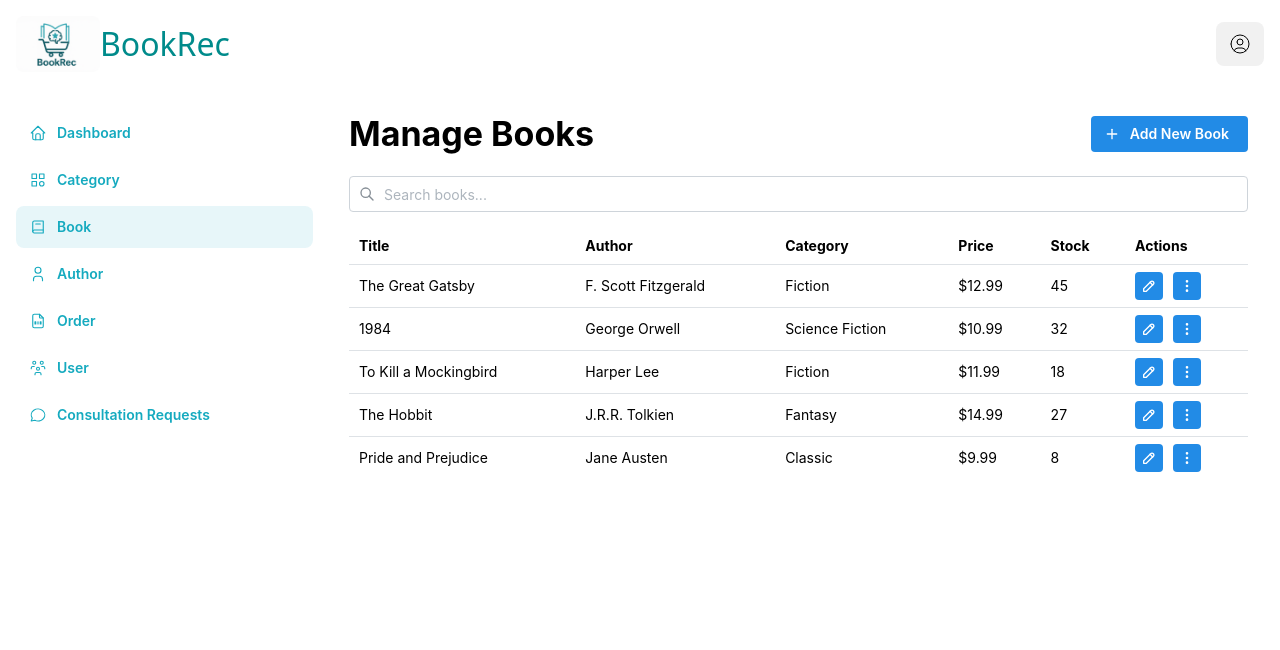
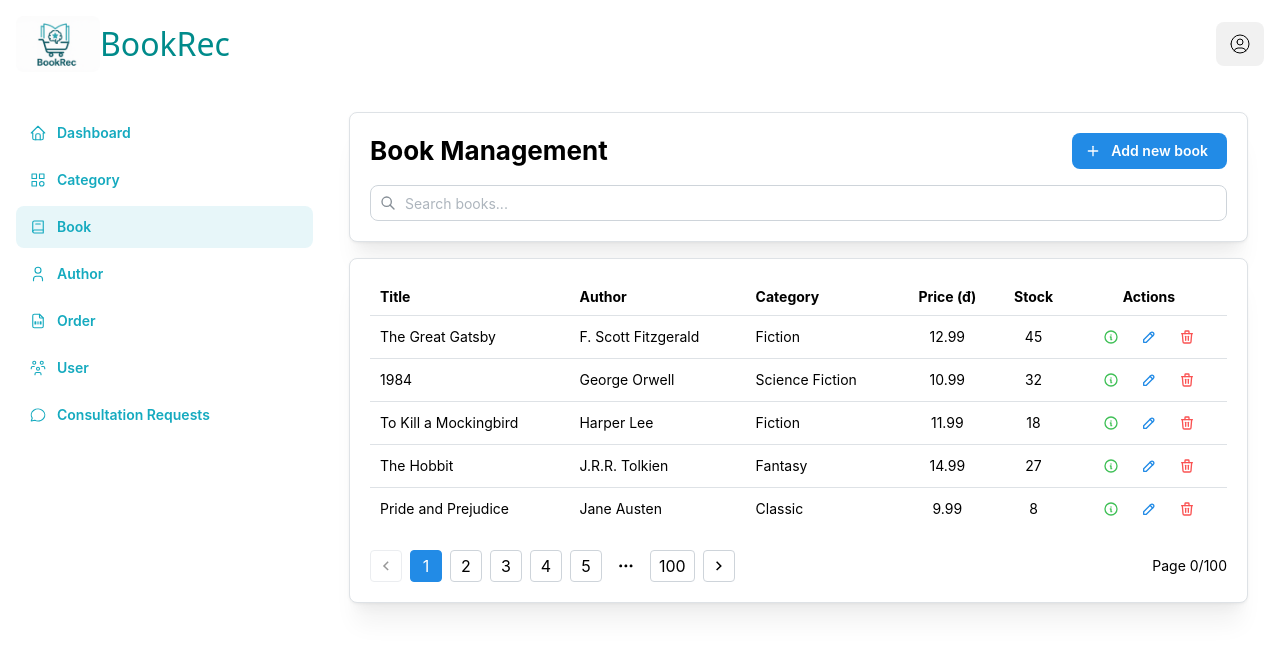
Before and after one commit to hwuhuynguyen/bookstore-frontend, a React (Vite) app: page /admin/books in a window 1280 px wide. Shown: the top 650 px of the page. Built offline with nearby package versions, Linux system fonts and the light colour scheme; no server answers; a web font is replaced by a local one.

Commit message:
feat: update UI for book management page for admin

```diff
--- a/src/pages/AdminBookPage/AdminBookPage.tsx
+++ b/src/pages/AdminBookPage/AdminBookPage.tsx
@@ -1,23 +1,82 @@
-import { Container, Title, Table, Group, Button, TextInput, ActionIcon, Menu, Modal, Select, Textarea, NumberInput } from '@mantine/core';
-import { useState } from 'react';
-import { IconPencil, IconTrash, IconDotsVertical, IconSearch, IconPlus } from '@tabler/icons-react';
+import {
+  Container,
+  Title,
+  Table,
+  Group,
+  Button,
+  TextInput,
+  ActionIcon,
+  Modal,
+  Select,
+  Textarea,
+  NumberInput,
+  Card,
+  Stack,
+  Pagination,
+  Text,
+} from "@mantine/core";
+import { useState } from "react";
+import {
+  IconPencil,
+  IconTrash,
+  IconSearch,
+  IconPlus,
+  IconInfoCircle,
+} from "@tabler/icons-react";
 
 const AdminBookPage = () => {
-  const [searchQuery, setSearchQuery] = useState('');
+  const [searchQuery, setSearchQuery] = useState("");
   const [modalOpen, setModalOpen] = useState(false);
   const [editingBook, setEditingBook] = useState<any>(null);
+  const [activePage, setActivePage] = useState(0);
 
   // Mock books data
   const books = [
-    { id: 1, title: 'The Great Gatsby', author: 'F. Scott Fitzgerald', category: 'Fiction', price: 12.99, stock: 45 },
-    { id: 2, title: '1984', author: 'George Orwell', category: 'Science Fiction', price: 10.99, stock: 32 },
-    { id: 3, title: 'To Kill a Mockingbird', author: 'Harper Lee', category: 'Fiction', price: 11.99, stock: 18 },
-    { id: 4, title: 'The Hobbit', author: 'J.R.R. Tolkien', category: 'Fantasy', price: 14.99, stock: 27 },
-    { id: 5, title: 'Pride and Prejudice', author: 'Jane Austen', category: 'Classic', price: 9.99, stock: 8 },
+    {
+      id: 1,
+      title: "The Great Gatsby",
+      author: "F. Scott Fitzgerald",
+      category: "Fiction",
+      price: 12.99,
+      stock: 45,
+    },
+    {
+      id: 2,
+      title: "1984",
+      author: "George Orwell",
+      category: "Science Fiction",
+      price: 10.99,
+      stock: 32,
+    },
+    {
+      id: 3,
+      title: "To Kill a Mockingbird",
+      author: "Harper Lee",
+      category: "Fiction",
+      price: 11.99,
+      stock: 18,
+    },
+    {
+      id: 4,
+      title: "The Hobbit",
+      author: "J.R.R. Tolkien",
+      category: "Fantasy",
+      price: 14.99,
+      stock: 27,
+    },
+    {
+      id: 5,
+      title: "Pride and Prejudice",
+      author: "Jane Austen",
+      category: "Classic",
+      price: 9.99,
+      stock: 8,
+    },
   ];
 
   // Filter books based on search
-  const filteredBooks = books.filter(book =>
+  const filteredBooks = books.filter(
+    (book) =>
       book.title.toLowerCase().includes(searchQuery.toLowerCase()) ||
       book.author.toLowerCase().includes(searchQuery.toLowerCase())
   );
@@ -30,19 +89,19 @@ const AdminBookPage = () => {
   const handleAddNewBook = () => {
     setEditingBook({
       id: null,
-      title: '',
-      author: '',
-      category: '',
+      title: "",
+      author: "",
+      category: "",
       price: 0,
       stock: 0,
-      description: ''
+      description: "",
     });
     setModalOpen(true);
   };
 
   const handleSaveBook = () => {
     // Save book logic would go here
-    alert(editingBook.id ? 'Book updated' : 'Book added');
+    alert(editingBook.id ? "Book updated" : "Book added");
     setModalOpen(false);
   };
 
@@ -53,76 +112,104 @@ const AdminBookPage = () => {
 
   return (
     <Container size="xl">
-      <Group justify="space-between" align="center" mb="lg">
-        <Title order={1}>Manage Books</Title>
-        <Button leftSection={<IconPlus size={16} />} onClick={handleAddNewBook}>
-          Add New Book
+      <Card radius="md" shadow="lg" p="lg" mb="md" withBorder>
+        <Stack>
+          <Group justify="space-between">
+            <Title order={2}>Book Management</Title>
+            <Button
+              leftSection={<IconPlus size={16} />}
+              onClick={handleAddNewBook}
+              color="blue"
+              radius="md"
+            >
+              Add new book
             </Button>
           </Group>
-
           <TextInput
             placeholder="Search books..."
             value={searchQuery}
             onChange={(e) => setSearchQuery(e.target.value)}
-        mb="md"
             leftSection={<IconSearch size={16} />}
+            radius="md"
           />
+        </Stack>
+      </Card>
 
+      <Card radius="md" shadow="lg" p="lg" mb="md" withBorder>
         <Table>
           <Table.Thead>
             <Table.Tr>
               <Table.Th>Title</Table.Th>
               <Table.Th>Author</Table.Th>
               <Table.Th>Category</Table.Th>
-            <Table.Th>Price</Table.Th>
-            <Table.Th>Stock</Table.Th>
-            <Table.Th>Actions</Table.Th>
+              <Table.Th style={{ textAlign: "center" }}>Price (đ)</Table.Th>
+              <Table.Th style={{ textAlign: "center" }}>Stock</Table.Th>
+              <Table.Th style={{ textAlign: "center" }}>Actions</Table.Th>
             </Table.Tr>
           </Table.Thead>
           <Table.Tbody>
-          {filteredBooks.map(book => (
+            {filteredBooks.map((book) => (
               <Table.Tr key={book.id}>
                 <Table.Td>{book.title}</Table.Td>
                 <Table.Td>{book.author}</Table.Td>
                 <Table.Td>{book.category}</Table.Td>
-              <Table.Td>${book.price.toFixed(2)}</Table.Td>
-              <Table.Td>{book.stock}</Table.Td>
+                <Table.Td style={{ textAlign: "center" }}>
+                  {book.price.toFixed(2)}
+                </Table.Td>
+                <Table.Td style={{ textAlign: "center" }}>
+                  {book.stock}
+                </Table.Td>
                 <Table.Td>
-                <Group gap="xs">
-                  <ActionIcon color="blue" onClick={() => handleEditBook(book)}>
+                  <Group gap="xs" justify="center">
+                    <ActionIcon
+                      variant="subtle"
+                      color="green"
+                      onClick={() => handleEditBook(book)}
+                      radius={"md"}
+                    >
+                      <IconInfoCircle size={16} />
+                    </ActionIcon>
+                    <ActionIcon
+                      variant="subtle"
+                      onClick={() => handleEditBook(book)}
+                      radius={"md"}
+                    >
                       <IconPencil size={16} />
                     </ActionIcon>
-                  <Menu>
-                    <Menu.Target>
-                      <ActionIcon>
-                        <IconDotsVertical size={16} />
-                      </ActionIcon>
-                    </Menu.Target>
-                    <Menu.Dropdown>
-                      <Menu.Item onClick={() => handleEditBook(book)} leftSection={<IconPencil size={16} />}>
-                        Edit
-                      </Menu.Item>
-                      <Menu.Item
+                    <ActionIcon
+                      variant="subtle"
                       color="red"
                       onClick={() => handleDeleteBook(book.id)}
-                        leftSection={<IconTrash size={16} />}
+                      radius={"md"}
                     >
-                        Delete
-                      </Menu.Item>
-                    </Menu.Dropdown>
-                  </Menu>
+                      <IconTrash size={16} />
+                    </ActionIcon>
                   </Group>
                 </Table.Td>
               </Table.Tr>
             ))}
           </Table.Tbody>
         </Table>
+        <Group justify="space-between" mt={"lg"}>
+          <Pagination
+            total={100}
+            onChange={(page: number) =>
+              page !== activePage && setActivePage(page)
+            }
+          />
+          <Text>
+            <Text component="span" size="sm">
+              Page {activePage}/{100}
+            </Text>
+          </Text>
+        </Group>
+      </Card>
 
       {/* Book Edit/Add Modal */}
       <Modal
         opened={modalOpen}
         onClose={() => setModalOpen(false)}
-        title={editingBook?.id ? 'Edit Book' : 'Add New Book'}
+        title={editingBook?.id ? "Edit Book" : "Add New Book"}
         size="lg"
       >
         {editingBook && (
@@ -131,7 +218,9 @@ const AdminBookPage = () => {
               label="Title"
               placeholder="Book title"
               value={editingBook.title}
-              onChange={(e) => setEditingBook({ ...editingBook, title: e.target.value })}
+              onChange={(e) =>
+                setEditingBook({ ...editingBook, title: e.target.value })
+              }
               mb="md"
               required
             />
@@ -140,7 +229,9 @@ const AdminBookPage = () => {
               label="Author"
               placeholder="Author name"
               value={editingBook.author}
-              onChange={(e) => setEditingBook({ ...editingBook, author: e.target.value })}
+              onChange={(e) =>
+                setEditingBook({ ...editingBook, author: e.target.value })
+              }
               mb="md"
               required
             />
@@ -149,8 +240,19 @@ const AdminBookPage = () => {
               label="Category"
               placeholder="Select category"
               value={editingBook.category}
-              onChange={(value) => setEditingBook({ ...editingBook, category: value })}
-              data={['Fiction', 'Science Fiction', 'Fantasy', 'Mystery', 'Romance', 'Non-Fiction', 'Biography', 'History']}
+              onChange={(value) =>
+                setEditingBook({ ...editingBook, category: value })
+              }
+              data={[
+                "Fiction",
+                "Science Fiction",
+                "Fantasy",
+                "Mystery",
+                "Romance",
+                "Non-Fiction",
+                "Biography",
+                "History",
+              ]}
               mb="md"
               required
             />
@@ -160,7 +262,9 @@ const AdminBookPage = () => {
                 label="Price ($)"
                 placeholder="0.00"
                 value={editingBook.price}
-                onChange={(value) => setEditingBook({ ...editingBook, price: value })}
+                onChange={(value) =>
+                  setEditingBook({ ...editingBook, price: value })
+                }
                 min={0}
                 required
               />
@@ -169,7 +273,9 @@ const AdminBookPage = () => {
                 label="Stock"
                 placeholder="0"
                 value={editingBook.stock}
-                onChange={(value) => setEditingBook({ ...editingBook, stock: value })}
+                onChange={(value) =>
+                  setEditingBook({ ...editingBook, stock: value })
+                }
                 min={0}
                 required
               />
@@ -178,14 +284,18 @@ const AdminBookPage = () => {
             <Textarea
               label="Description"
               placeholder="Book description"
-              value={editingBook.description || ''}
-              onChange={(e) => setEditingBook({ ...editingBook, description: e.target.value })}
+              value={editingBook.description || ""}
+              onChange={(e) =>
+                setEditingBook({ ...editingBook, description: e.target.value })
+              }
               mb="md"
               minRows={4}
             />
 
             <Group justify="flex-end" mt="xl">
-              <Button variant="outline" onClick={() => setModalOpen(false)}>Cancel</Button>
+              <Button variant="outline" onClick={() => setModalOpen(false)}>
+                Cancel
+              </Button>
               <Button onClick={handleSaveBook}>Save</Button>
             </Group>
           </div>
```
Lines whose indentation alone changed are shown as unchanged.
